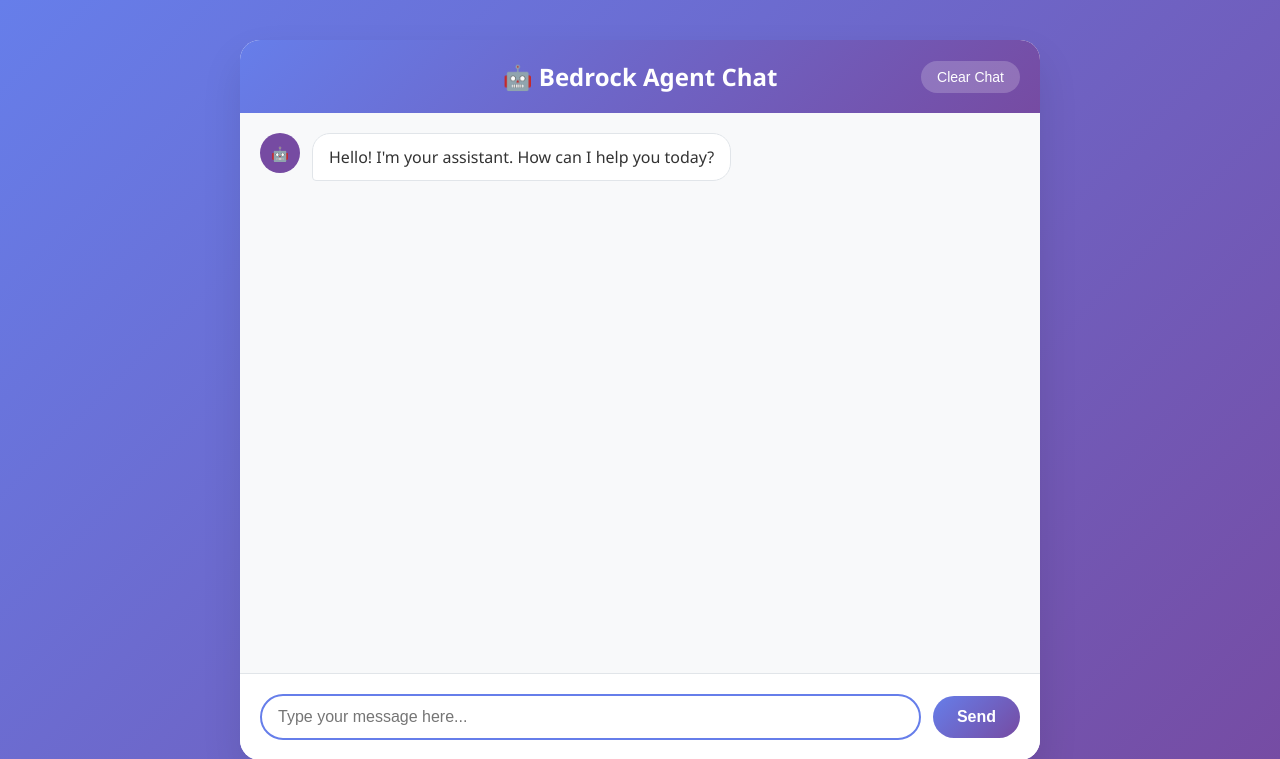
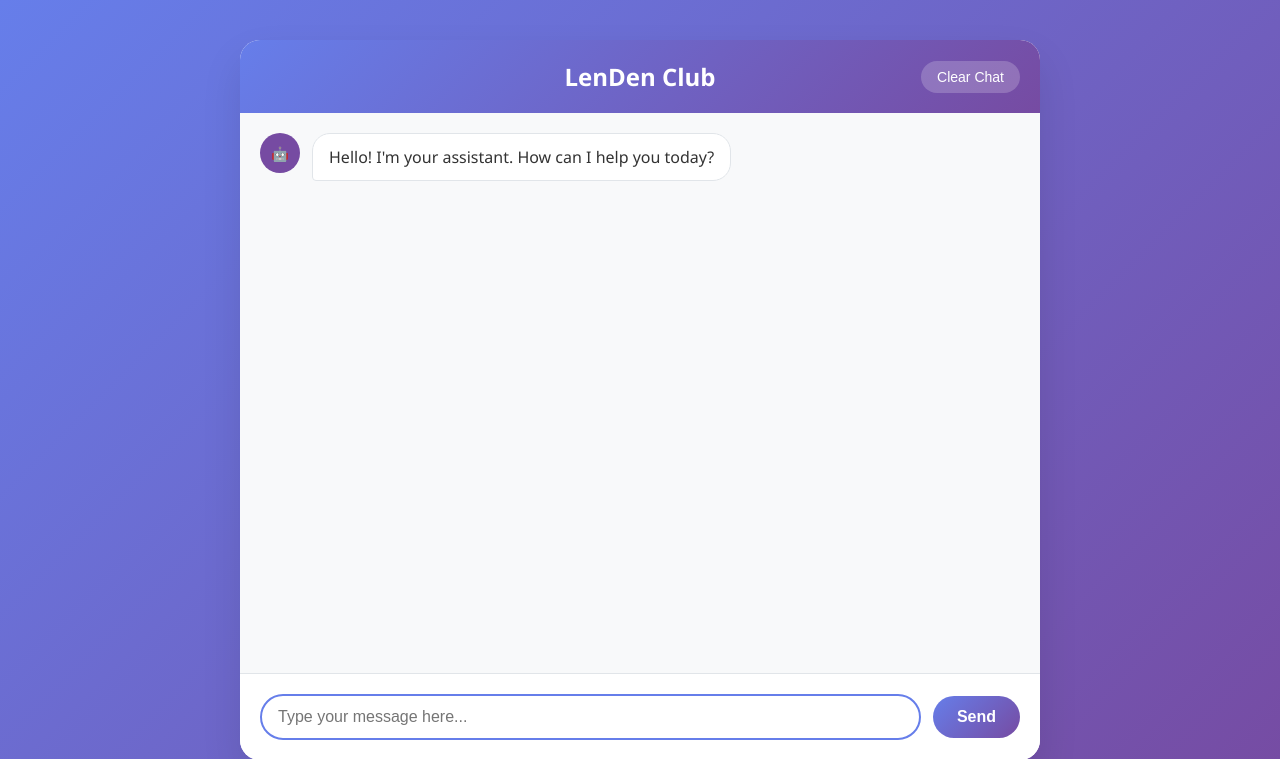
Before and after one commit to saurabhsensai/voicebot_token_thinkers_submission, a Flask app: page / in a window 1280 px wide. Shown: the top 759 px of the page. Run offline with Flask 3, Linux system fonts and the light colour scheme; data that the repository does not hold is empty.

Commit message:
commit_6

```diff
--- a/templates/chat.html
+++ b/templates/chat.html
@@ -264,7 +264,7 @@
 <body>
     <div class="chat-container">
         <div class="chat-header">
-            <h1>🤖 Bedrock Agent Chat</h1>
+            <h1>LenDen Club</h1>
             <button class="clear-btn" onclick="clearConversation()">Clear Chat</button>
         </div>
 
```
